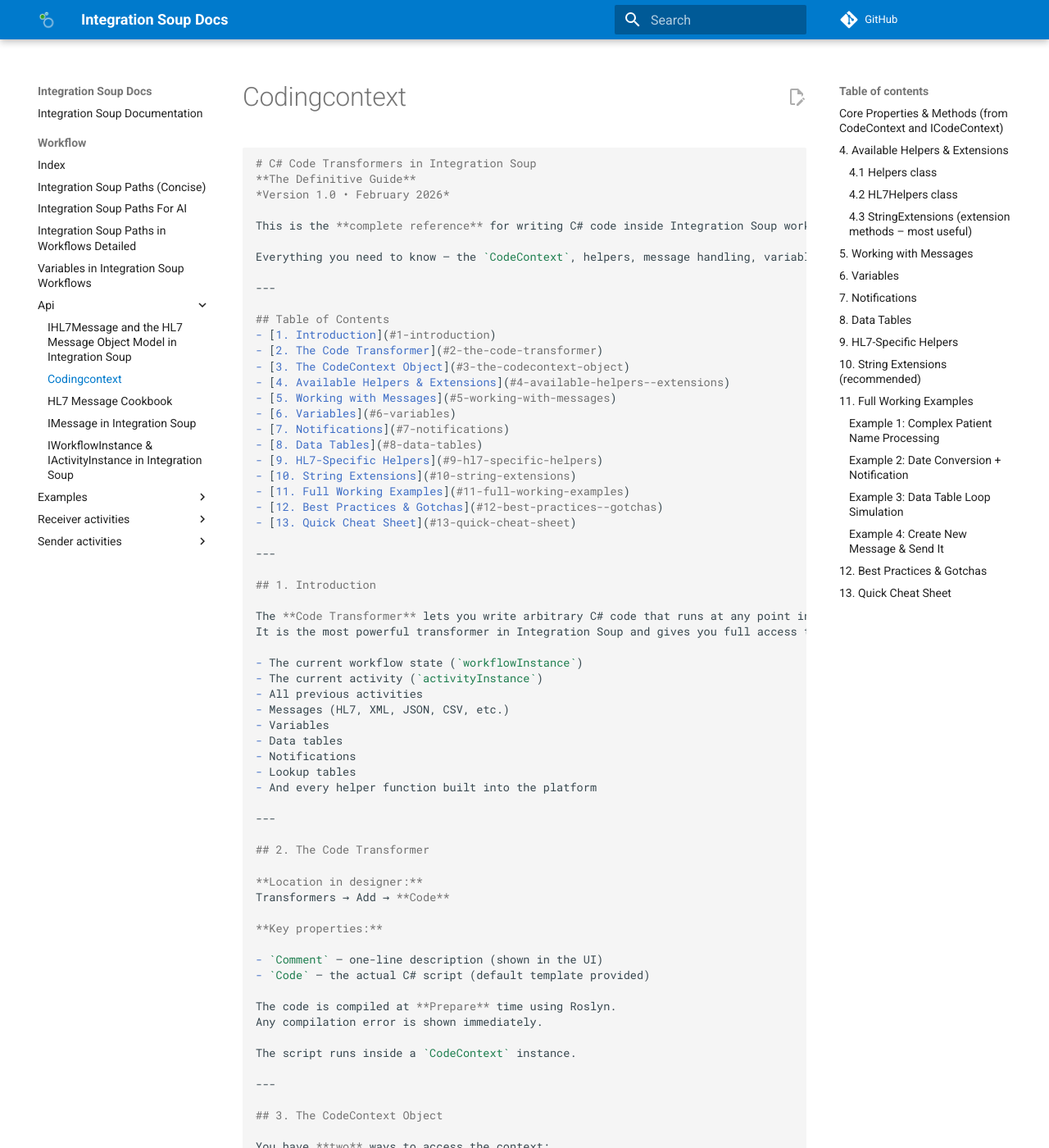
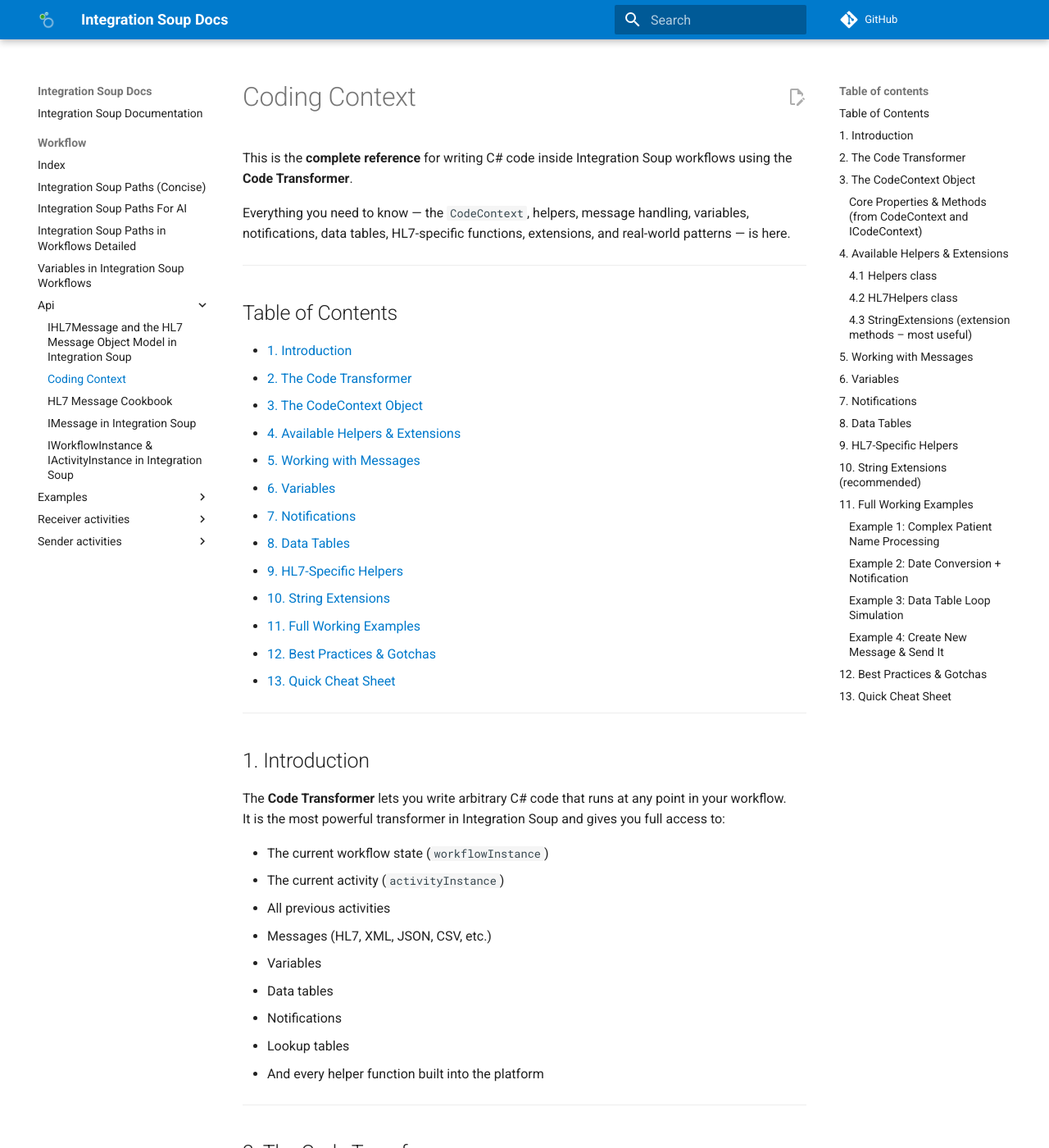
Before and after one commit to IntegrationSoup/Documentation, an MkDocs documentation site: the page built from docs/workflow/api/codingcontext.md, in a window 1280 px wide and 1400 px high. Shown: the whole window at 82% size. Built offline with MkDocs 1.6.1 and Material for MkDocs 9.7.7, drawn with Linux system fonts in a browser that asks for light colours; comment, search, counter and statistics services are not loaded; some of the changed text lies outside the part shown.

Commit message:
Tidy coding context doc heading and footer

````diff
--- a/docs/workflow/api/codingcontext.md
+++ b/docs/workflow/api/codingcontext.md
@@ -1,7 +1,4 @@
-```markdown
-# C# Code Transformers in Integration Soup
-**The Definitive Guide**
-*Version 1.0 • February 2026*
+# Coding Context
 
 This is the **complete reference** for writing C# code inside Integration Soup workflows using the **Code Transformer**.
 
@@ -305,17 +302,3 @@ DataTable.MoveToNextRow("Table");
 // Create message
 var msg = CreateMessage(MessageTypes.HL7, "MSH|...");
 ```
-
-**You now have the complete C# coding reference for Integration Soup.**
-
-Save this file as **`Code-Transformers-Guide-Integration-Soup.md`**
-
-Happy coding! 🚀
-
-If you want:
-- More examples
-- A version with a downloadable template code file
-- A “Cookbook” of 30 real patterns
-
-…just say the word.
-```
````
